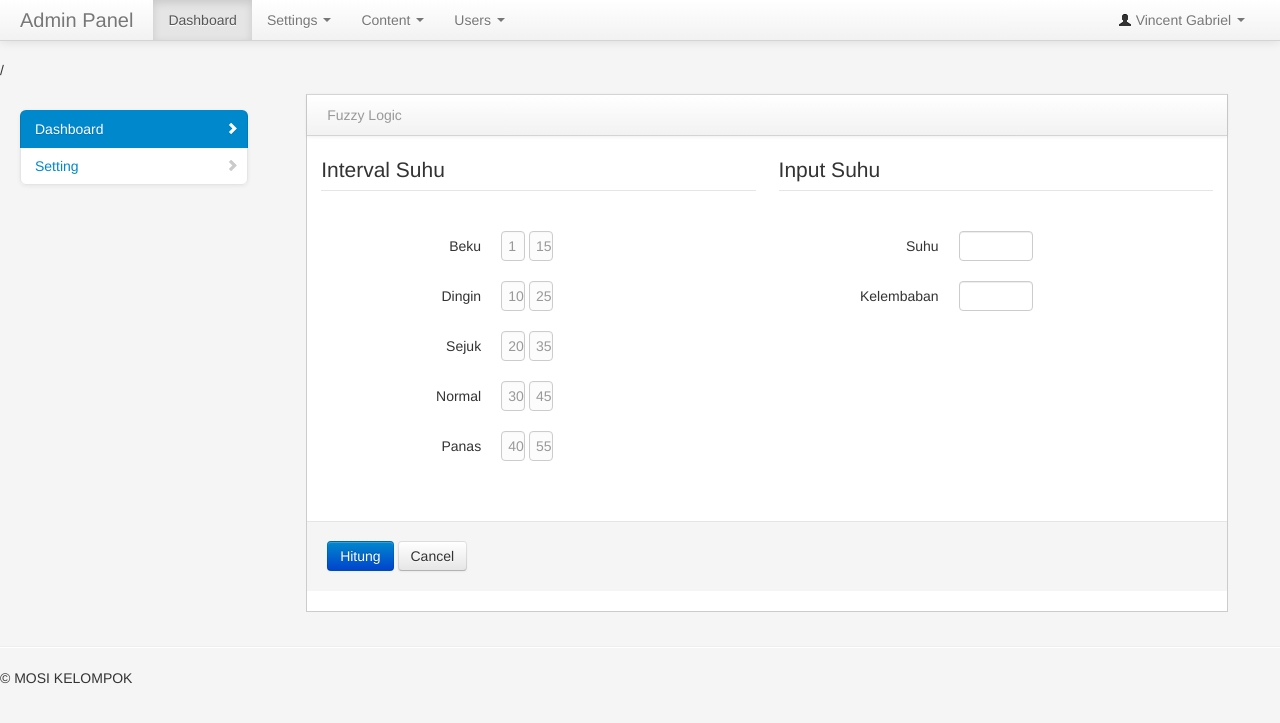
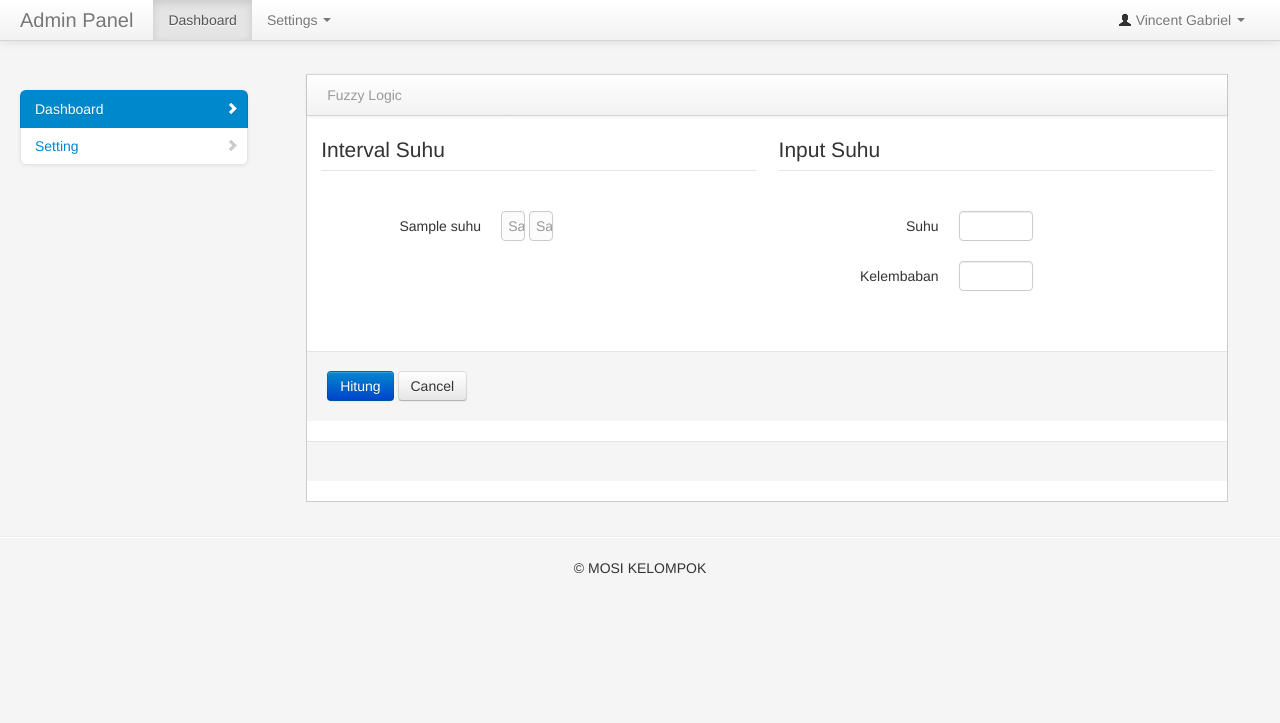
Before and after one commit to imnanda/mosi2015, a PHP site: page / in a window 1280 px wide. Shown: the top 723 px of the page. Run offline with PHP 8.4, Linux system fonts and the light colour scheme; tables that the repository leaves empty or names only in its code hold one stand-in row (values such as "Sample post"); some libraries are stand-ins or nearby versions.

Commit message:
add db_connect
Menambahkan beberapa fungsi database

```diff
--- /dev/null
+++ b/db_connect.php
@@ -0,0 +1,15 @@
+<?php
+/**
+ * Created by PhpStorm.
+ * User: asmunanda
+ * Date: 6/2/2015
+ * Time: 5:43 AM
+ */
+$servername = "localhost";
+$username = "root";
+$password = "asdasd150494";
+$dbname = "mosi";
+$conn = mysqli_connect($servername, $username, $password,$dbname);
+if (! $conn) {
+    die("Connection failed: ");
+}
--- /dev/null
+++ b/fungsi.php
@@ -0,0 +1,38 @@
+<?php
+/**
+ * Created by PhpStorm.
+ * User: asmunanda
+ * Date: 6/1/2015
+ * Time: 4:24 PM
+ */
+function hitung($suhu,$kelembaban)
+{
+    $beku = 0;
+    $dingin = 0;
+    $sejuk = 0;
+    $normal = 0;
+    $panas = 0;
+
+}
+function getData($sql, $forceSingle = false)
+{
+    global $conn;
+
+    $query = mysqli_query($conn, $sql);
+
+    if($query)
+    {
+        if(mysqli_num_rows($query) < 2 && $forceSingle)
+        {
+            return mysqli_fetch_assoc($query);
+        }
+
+        $arrData = [];
+        while ($row = mysqli_fetch_assoc($query))
+        {
+            $arrData[] = $row;
+        }
+
+        return $arrData;
+    }
+}
--- a/index.php
+++ b/index.php
@@ -1,6 +1,11 @@
+<?php
+include "fungsi.php";
+include "db_connect.php";
+$sql = "SELECT * FROM t_suhu";
+$suhu = getData($sql);
+?>
 <!DOCTYPE html>
 <html>
-
 <head>
     <title>Forms</title>
     <!-- Bootstrap -->
@@ -11,7 +16,7 @@
     <script language="javascript" type="text/javascript" src="vendors/flot/excanvas.min.js"></script><![endif]-->
     <!-- HTML5 shim, for IE6-8 support of HTML5 elements -->
     <!--[if lt IE 9]>
-    <script src="http://html5shim.googlecode.com/svn/trunk/html5.js"></script>
+
     <![endif]-->
     <script src="vendors/modernizr-2.6.2-respond-1.1.0.min.js"></script>
     <script type="text/javascript" src="https://www.google.com/jsapi"></script>
@@ -22,7 +27,7 @@
         function drawChart() {
 
             var data = new google.visualization.DataTable();
-            data.addColumn('number', 'Grafik Panas Kulkas');
+            data.addColumn('number', 'Grafik Suhu Kulkas');
             data.addColumn('number', 'Beku');
             data.addColumn('number', 'Dingin');
             data.addColumn('number', 'Sejuk');
@@ -30,21 +35,36 @@
             data.addColumn('number', 'panas');
 
             data.addRows([
-                [1,1,0,0,0,0],
-                [2,1,0,0,0,0],
-                [3,1,0,0,0,0],
-                [4,0,1,0,0,0],
-                [5,0,1,0,0,0],
-                [6,0,1,0,0,0],
-                [7,0,0,1,0,0],
-                [8,0,0,1,0,0],
-                [9,0,0,1,0,0],
-                [10,0,0,0,1,0],
-                [11,0,0,0,1,0],
-                [12,0,0,0,1,0],
-                [13,0,0,0,0,1],
-                [14,0,0,0,0,1],
-                [15,0,0,0,0,1]
+                [1, 1, 0, 0, 0, 0],
+                [2, 1, 0, 0, 0, 0],
+                [3, 1, 0, 0, 0, 0],
+                [4, 0, 1, 0, 0, 0],
+                [5, 0, 1, 0, 0, 0],
+                [6, 0, 1, 0, 0, 0],
+                [7, 0, 0, 1, 0, 0],
+                [8, 0, 0, 1, 0, 0],
+                [9, 0, 0, 1, 0, 0],
+                [10, 0, 0, 0, 1, 0],
+                [11, 0, 0, 0, 1, 0],
+                [12, 0, 0, 0, 1, 0],
+                [13, 0, 0, 0, 0, 1],
+                [14, 0, 0, 0, 0, 1],
+                [15, 0, 0, 0, 0, 1],
+                [16, 1, 0, 0, 0, 0],
+                [17, 1, 0, 0, 0, 0],
+                [18, 1, 0, 0, 0, 0],
+                [19, 0, 1, 0, 0, 0],
+                [20, 0, 1, 0, 0, 0],
+                [21, 0, 1, 0, 0, 0],
+                [22, 0, 0, 1, 0, 0],
+                [23, 0, 0, 1, 0, 0],
+                [24, 0, 0, 1, 0, 0],
+                [25, 0, 0, 0, 1, 0],
+                [26, 0, 0, 0, 1, 0],
+                [27, 0, 0, 0, 1, 0],
+                [28, 0, 0, 0, 0, 1],
+                [29, 0, 0, 0, 0, 1],
+                [30, 0, 0, 0, 0, 1]
             ]);
 
             var options = {
@@ -65,7 +85,54 @@
 
             chart.draw(data, options);
         }
-    </script>/
+    </script>
+
+    <script type="text/javascript">
+        google.load('visualization', '1.1', {packages: ['line']});
+        google.setOnLoadCallback(drawChart);
+
+        function drawChart() {
+
+            var data = new google.visualization.DataTable();
+            data.addColumn('number', 'Grafik Kelembaban Kulkas');
+            data.addColumn('number', 'Dry');
+            data.addColumn('number', 'Moist');
+            data.addColumn('number', 'Wet');
+
+
+            data.addRows([
+                [1, 1, 0, 0],
+                [2, 1, 0, 0],
+                [3, 1, 0, 0],
+                [4, 0, 1, 0],
+                [5, 0, 1, 0],
+                [6, 0, 1, 0],
+                [7, 0, 0, 1],
+                [8, 0, 0, 1],
+                [9, 0, 0, 1],
+                [10, 0, 0, 0]
+            ]);
+
+            var options = {
+                chart: {
+                    title: ' ',
+                    subtitle: ' '
+                },
+                width: 900,
+                height: 500,
+                axes: {
+                    x: {
+                        0: {side: 'top'}
+                    }
+                }
+            };
+
+            var chart = new google.charts.Line(document.getElementById('line_top_x2'));
+
+            chart.draw(data, options);
+        }
+    </script>
+
 
 </head>
 
@@ -103,81 +170,7 @@
                     </li>
                     <li class="dropdown">
                         <a href="#" data-toggle="dropdown" class="dropdown-toggle">Settings <b class="caret"></b>
-
                         </a>
-                        <ul class="dropdown-menu" id="menu1">
-                            <li>
-                                <a href="#">Tools <i class="icon-arrow-right"></i>
-
-                                </a>
-                                <ul class="dropdown-menu sub-menu">
-                                    <li>
-                                        <a href="#">Reports</a>
-                                    </li>
-                                    <li>
-                                        <a href="#">Logs</a>
-                                    </li>
-                                    <li>
-                                        <a href="#">Errors</a>
-                                    </li>
-                                </ul>
-                            </li>
-                            <li>
-                                <a href="#">SEO Settings</a>
-                            </li>
-                            <li>
-                                <a href="#">Other Link</a>
-                            </li>
-                            <li class="divider"></li>
-                            <li>
-                                <a href="#">Other Link</a>
-                            </li>
-                            <li>
-                                <a href="#">Other Link</a>
-                            </li>
-                        </ul>
-                    </li>
-                    <li class="dropdown">
-                        <a href="#" role="button" class="dropdown-toggle" data-toggle="dropdown">Content <i
-                                class="caret"></i>
-
-                        </a>
-                        <ul class="dropdown-menu">
-                            <li>
-                                <a tabindex="-1" href="#">Blog</a>
-                            </li>
-                            <li>
-                                <a tabindex="-1" href="#">News</a>
-                            </li>
-                            <li>
-                                <a tabindex="-1" href="#">Custom Pages</a>
-                            </li>
-                            <li>
-                                <a tabindex="-1" href="#">Calendar</a>
-                            </li>
-                            <li class="divider"></li>
-                            <li>
-                                <a tabindex="-1" href="#">FAQ</a>
-                            </li>
-                        </ul>
-                    </li>
-                    <li class="dropdown">
-                        <a href="#" role="button" class="dropdown-toggle" data-toggle="dropdown">Users <i
-                                class="caret"></i>
-
-                        </a>
-                        <ul class="dropdown-menu">
-                            <li>
-                                <a tabindex="-1" href="#">User List</a>
-                            </li>
-                            <li>
-                                <a tabindex="-1" href="#">Search</a>
-                            </li>
-                            <li>
-                                <a tabindex="-1" href="#">Permissions</a>
-                            </li>
-                        </ul>
-                    </li>
                 </ul>
             </div>
             <!--/.nav-collapse -->
@@ -210,47 +203,21 @@
                             <form class="form-horizontal">
                                 <fieldset>
                                     <legend>Interval Suhu</legend>
+                                    <?php
+                                    $i = 1;
+                                    foreach ($suhu as $row) {
+                                        ?>
                                         <div class="control-group">
-                                        <label class="control-label">Beku</label>
-
+                                            <label class="control-label"><?php echo $row['nama_suhu'] ?></label>
                                         <div class="controls">
-                                            <span class="uneditable-input">1</span>
-                                            <span class="uneditable-input">15</span>
+                                                <span class="uneditable-input"><?php echo $row['suhu1'] ?></span>
+                                                <span class="uneditable-input"><?php echo $row['suhu2'] ?></span>
                                             </div>
                                         </div>
-                                    <div class="control-group">
-                                        <label class="control-label">Dingin</label>
-
-                                        <div class="controls">
-                                            <span class="uneditable-input">10</span>
-                                            <span class="uneditable-input">25</span>
-                                        </div>
-                                    </div>
-                                    <div class="control-group">
-                                        <label class="control-label">Sejuk</label>
-
-                                        <div class="controls">
-                                            <span class="uneditable-input">20</span>
-                                            <span class="uneditable-input">35</span>
-                                        </div>
-                                    </div>
-                                    <div class="control-group">
-                                        <label class="control-label">Normal</label>
-
-                                        <div class="controls">
-                                            <span class="uneditable-input">30</span>
-                                            <span class="uneditable-input">45</span>
-                                        </div>
-                                    </div>
-                                    <div class="control-group">
-                                        <label class="control-label">Panas</label>
-
-                                        <div class="controls">
-                                            <span class="uneditable-input">40</span>
-                                            <span class="uneditable-input">55</span>
-                                        </div>
-                                    </div>
-
+                                        <?php
+                                        $i++;
+                                    }
+                                    ?>
                                 </fieldset>
                             </form>
 
@@ -261,12 +228,14 @@
                                     <legend>Input Suhu</legend>
                                     <div class="control-group">
                                         <label class="control-label">Suhu</label>
+
                                         <div class="controls">
                                             <input class="input-mini" id="focusedInput" type="text" value="">
                                         </div>
                                     </div>
                                     <div class="control-group">
                                         <label class="control-label">Kelembaban</label>
+
                                         <div class="controls">
                                             <input class="input-mini" id="focusedInput" type="text" value="">
                                         </div>
@@ -282,6 +251,8 @@
                         <button type="reset" class="btn">Cancel</button>
                     </div>
                     <div id="line_top_x"></div>
+                    <div class="form-actions"></div>
+                    <div id="line_top_x2"></div>
                 </div>
             </div>
         </div>
@@ -289,7 +260,7 @@
 </div>
 <hr>
 <footer>
-        <p>&copy; MOSI KELOMPOK</p>
+    <p align="center">&copy; MOSI KELOMPOK</p>
 </footer>
 </div>
 <!--/.fluid-container-->
@@ -333,7 +304,7 @@
                 var $current = index + 1;
                 var $percent = ($current / $total) * 100;
                 $('#rootwizard').find('.bar').css({width: $percent + '%'});
-                // If it's the last tab then hide the last button and show the finish instead
+
                 if ($current >= $total) {
                     $('#rootwizard').find('.pager .next').hide();
                     $('#rootwizard').find('.pager .finish').show();
```
Lines whose indentation alone changed are shown as unchanged.
